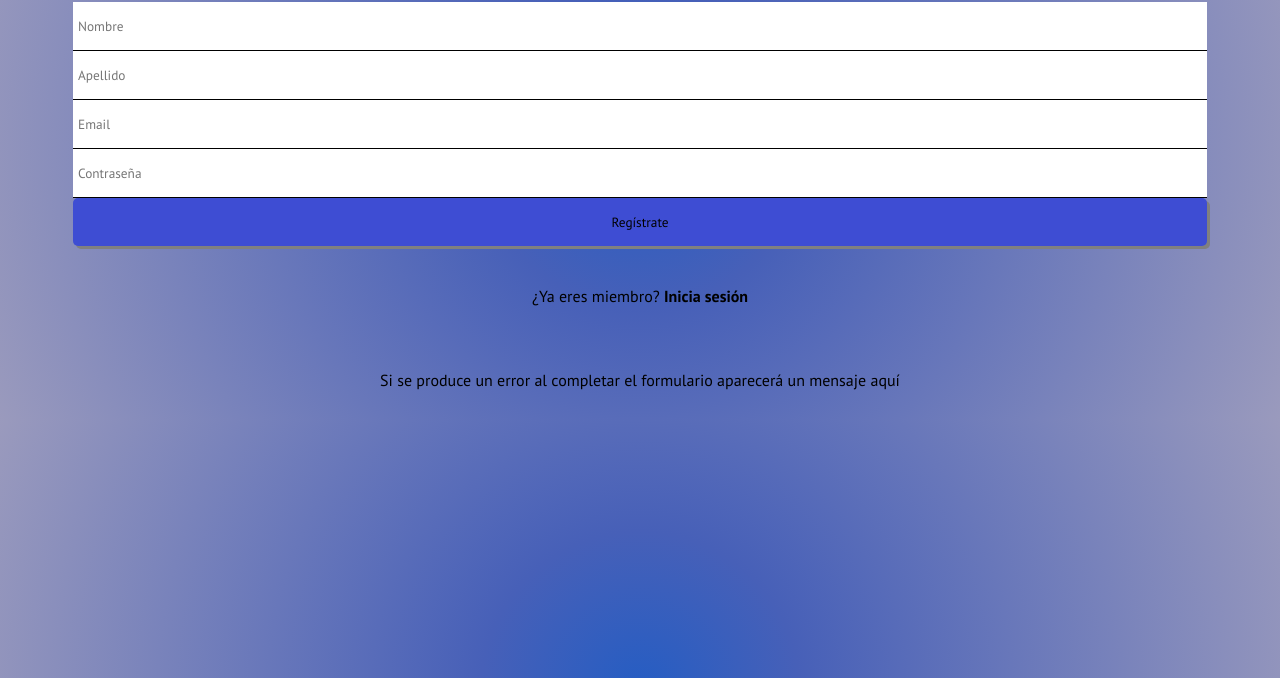
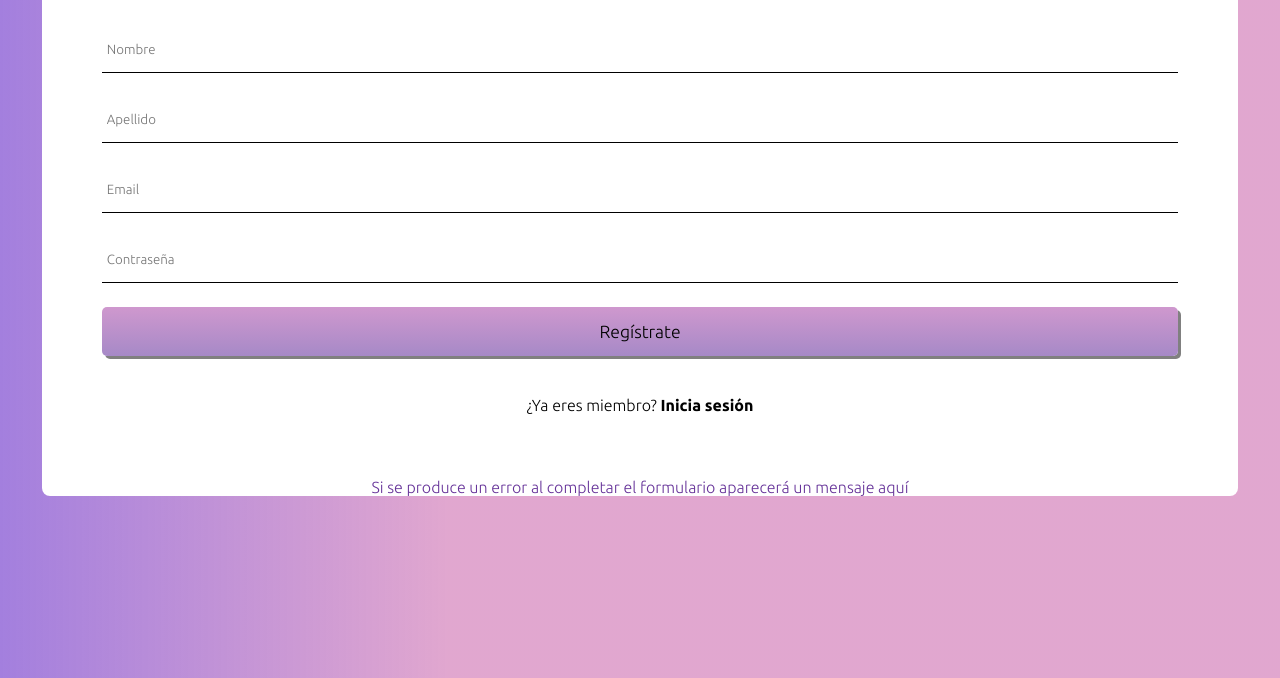
Before and after one commit to belenromero1/UTN_clases, a plain HTML site: page clase_repaso1/Index.html in a window 1280 px wide. Shown: the part 122-800 px from the top of the page. Drawn offline with Linux system fonts and the light colour scheme.

Commit message:
clase_repaso1

```diff
--- a/clase_repaso1/Index.html
+++ b/clase_repaso1/Index.html
@@ -5,28 +5,31 @@
     <meta http-equiv="X-UA-Compatible" content="IE=edge">
     <meta name="viewport" content="width=device-width, initial-scale=1.0">
 
-<link rel="preconnect" href="https://fonts.googleapis.com">
+    <link rel="preconnect" href="https://fonts.googleapis.com">
+
 <link rel="preconnect" href="https://fonts.gstatic.com" crossorigin>
-<link href="https://fonts.googleapis.com/css2?family=PT+Sans:wght@400;700&display=swap" rel="stylesheet">
+
+<link href="https://fonts.googleapis.com/css2?family=PT+Sans:wght@400;700&family=Ubuntu:wght@300;700&display=swap" rel="stylesheet">
 
 <link rel="stylesheet" href="./estilos.css">
     <title>Formulario</title>
 </head>
 <body>
+    <div class="conteiner">
     <header class="title_conteiner">
         <h1>Regístrate</h1>
     </header>
     <main class="main">
         <form action="" class="form_register">
-            <input type="text" placeholder="Nombre" name="name" id="name" required class="input">
+            <input type="text" placeholder="Nombre" name="name" id="name" required class="input"/>
 
-            <input type="text" placeholder="Apellido" name="lastname" id="lastname" class="input">
+            <input type="text" placeholder="Apellido" name="lastname" id="lastname" class="input"/>
 
-            <input type="email" name="email" id="email" placeholder="Email" required class="input">
+            <input type="email" name="email" id="email" placeholder="Email" required class="input"/>
 
-            <input type="password" name="password" id="password" placeholder="Contraseña" required class="input">
+            <input type="password" name="password" id="password" placeholder="Contraseña" required class="input"/>
 
-            <input type="submit" value="Regístrate" class="submit">
+            <input type="submit" value="Regístrate" class="submit"/>
 
         </form>
 
@@ -35,5 +38,6 @@
             <p class="error_text">Si se produce un error al completar el formulario aparecerá un mensaje aquí</p>
         </div>
     </main>
+    </div>
 </body>
 </html>
--- a/clase_repaso1/estilos.css
+++ b/clase_repaso1/estilos.css
@@ -1,15 +1,18 @@
+/* normalize */
 *{
     padding: 0;
     margin: 0;
     box-sizing: border-box;
     text-decoration: none;
     color: black;
-    font-family:'PT Sans', sans-serif;
+    font-family: 'Ubuntu', sans-serif;
 }
 body{
     padding: 30px 10px;
-    background: rgb(37,93,195);
-background: radial-gradient(circle, rgba(37,93,195,1) 0%, rgba(71,96,184,1) 23%, rgba(154,154,189,1) 100%);
+    background: rgb(163,127,222);
+background: linear-gradient(90deg, rgba(163,127,222,1) 0%, rgba(214,135,190,0.7315301120448179) 35%);
+
+
 }
 .title_conteiner h1{
     text-align: center;
@@ -21,7 +24,7 @@ display: flex;
 flex-direction: column;
 justify-items: flex-start;
 width: 90%;
-gap: 3hv;
+gap: 3vh;
 }
 .main{
     display: flex;
@@ -36,7 +39,7 @@ gap: 3hv;
     gap: 8vh;
 }
 .error_text{
-    color: #000000;
+    color: rebeccapurple;
     text-align: center;
 }
 .input{
@@ -46,10 +49,12 @@ gap: 3hv;
 }
 .submit{
     padding: 15px;
-    background-color:#3e4dd3;
+    background: rgb(166,137,199);
+    background: linear-gradient(0deg, rgba(166,137,199,1) 0%, rgba(207,152,206,1) 100%);
     border-radius:5px;
-    border: #3e4dd3;
     box-shadow: 3px 3px gray;
+    border: none;
+    font-size: 1.1rem;
 
 }
 .submit:hover{
@@ -60,3 +65,8 @@ gap: 3hv;
     font-weight: bold;
     color: black;
 }
+.conteiner{
+    background-color: white;
+    border-radius: 8px;
+    margin: 2rem;
+}
```
